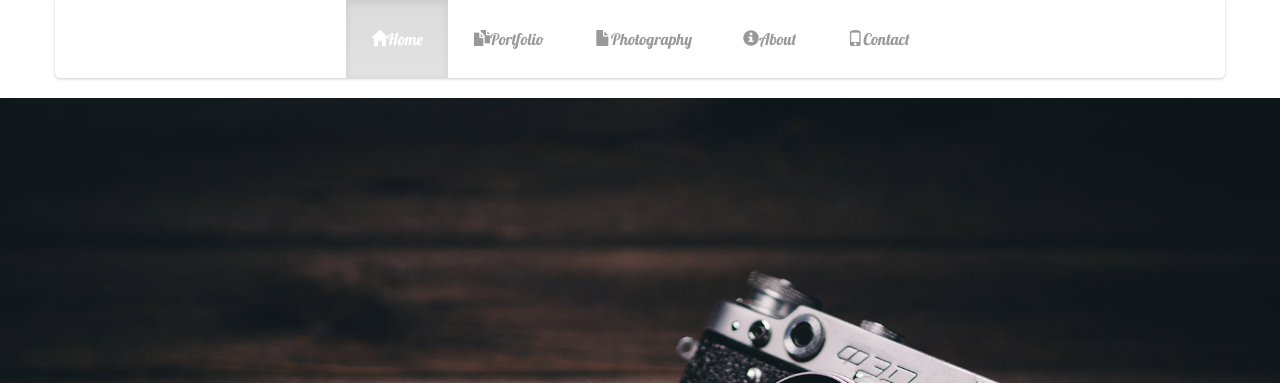
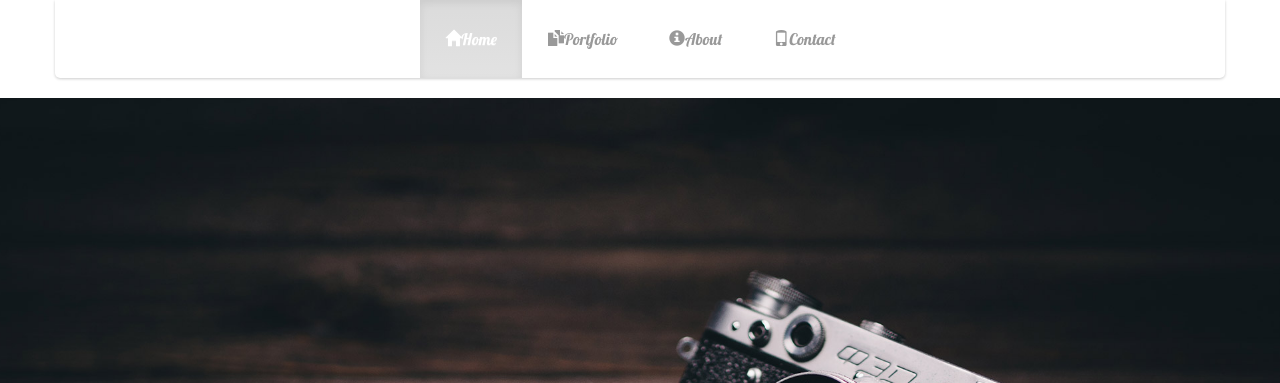
Before and after one commit to sylvestersly/sylvestersly.github.io, a plain HTML site: page index.html in a window 1280 px wide. Shown: the top 383 px of the page. Drawn offline with nearby package versions, Linux system fonts and the light colour scheme; a web font is replaced by a local one.

Commit message:
Commented Out Photography Tab

```diff
--- a/index.html
+++ b/index.html
@@ -58,7 +58,7 @@
       <ul class="nav navbar-nav">
         <li class="active"><a href="index.html"><span class="glyphicon glyphicon-home"></span>Home</a></li>
         <li ><a href="portfolio.html"><span class="glyphicon glyphicon-duplicate"></span>Portfolio</a></li>
-        <li ><a href="photography.html"><span class="glyphicon glyphicon-file"></span>Photography</a></li>
+	<!--  <li ><a href="photography.html"><span class="glyphicon glyphicon-file"></span>Photography</a></li> -->
         <li ><a href="about.html"><span class="glyphicon glyphicon-info-sign"></span>About</a></li>
         <li ><a href="contact.html"><span class="glyphicon glyphicon-phone"></span>Contact</a></li>
        </ul>
```
